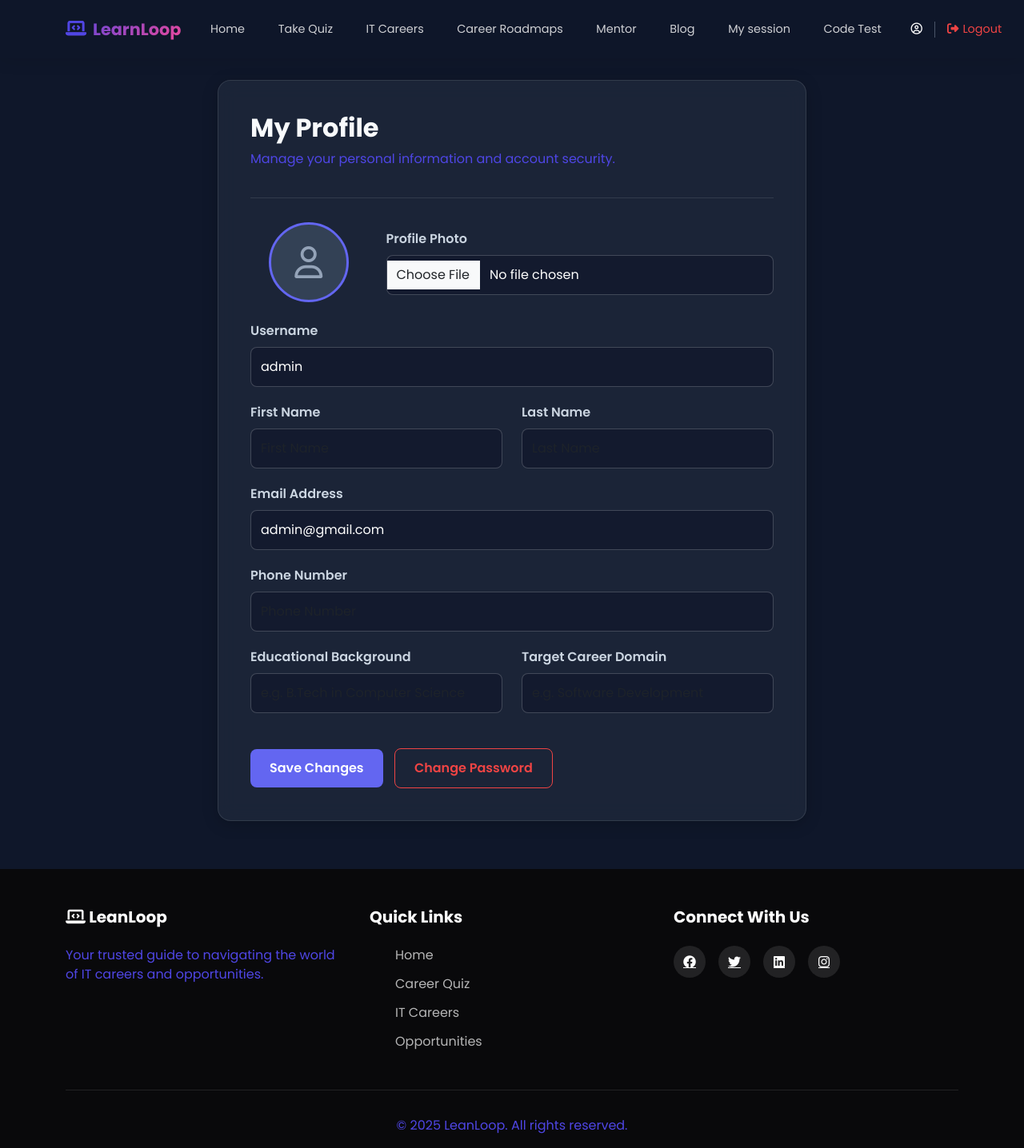
After one commit to AdarshM-Official/LearnLoop, a Django app: page /accounts/user/profile/ in a window 1280 px wide. The commit adds this page. Shown: the whole page at 80% size. Run offline with Django 5.2, Linux system fonts and the light colour scheme; a user stored in the database is signed in.

Commit message:
update progetpassword

```diff
--- a/accounts/forms.py
+++ b/accounts/forms.py
@@ -139,3 +139,26 @@ class CustomUserForm(forms.ModelForm):
         # 🔥 THIS LINE KILLS THE '---------' OPTION
         self.fields["gender"].choices = CustomUser.GENDER_CHOICES
         self.fields["gender"].required = True
+
+class UserProfileForm(forms.ModelForm):
+    class Meta:
+        model = CustomUser
+        fields = ['username', 'first_name', 'last_name', 'email', 'phone_number', 'profile_photo', 'education', 'career_domain']
+        widgets = {
+            'username': forms.TextInput(attrs={'class': 'form-control', 'placeholder': 'Username'}),
+            'first_name': forms.TextInput(attrs={'class': 'form-control', 'placeholder': 'First Name'}),
+            'last_name': forms.TextInput(attrs={'class': 'form-control', 'placeholder': 'Last Name'}),
+            'email': forms.EmailInput(attrs={'class': 'form-control', 'placeholder': 'Email Address'}),
+            'phone_number': forms.TextInput(attrs={'class': 'form-control', 'placeholder': 'Phone Number'}),
+            'profile_photo': forms.FileInput(attrs={'class': 'form-control'}),
+            'education': forms.TextInput(attrs={'class': 'form-control', 'placeholder': 'e.g. B.Tech in Computer Science'}),
+            'career_domain': forms.TextInput(attrs={'class': 'form-control', 'placeholder': 'e.g. Software Development'}),
+        }
+
+    def clean_username(self):
+        username = self.cleaned_data.get('username')
+        if username:
+            username = username.lower()
+            if CustomUser.objects.filter(username__iexact=username).exclude(pk=self.instance.pk).exists():
+                raise forms.ValidationError("A user with that username already exists.")
+        return username
--- a/accounts/models.py
+++ b/accounts/models.py
@@ -46,7 +46,11 @@ class CustomUser(AbstractUser):
         null=False
     )
 
-    profile_photo = models.ImageField(upload_to='mentor_photos/', blank=False, null=True)
+    profile_photo = models.ImageField(upload_to='profile_photos/', blank=False, null=True)
+
+    # Normal user extra fields
+    education = models.CharField(max_length=200, blank=True, null=True)
+    career_domain = models.CharField(max_length=100, blank=True, null=True)
 
     # Professional info
     profession = models.CharField(max_length=100, blank=False, null=True)
--- /dev/null
+++ b/accounts/templates/dashboard/user_profile.html
@@ -0,0 +1,111 @@
+{% extends 'dashboard/userbase.html' %}
+{% block style %}
+<style>
+    body { background-color: #0f172a; color: white; }
+    .profile-section { padding-top: 100px; padding-bottom: 60px; min-height: 100vh; }
+    .profile-card { background: rgba(30, 41, 59, 0.8); border: 1px solid rgba(255,255,255,0.1); backdrop-filter: blur(12px); border-radius: 16px; box-shadow: 0 4px 20px rgba(0,0,0,0.2); padding: 40px; }
+    .profile-header { margin-bottom: 30px; border-bottom: 1px solid rgba(255,255,255,0.1); padding-bottom: 20px; }
+    .profile-header h2 { font-weight: 700; color: #f8fafc; margin: 0; }
+    .form-group { margin-bottom: 20px; }
+    .form-label { font-weight: 600; color: #cbd5e1; margin-bottom: 8px; display: block; }
+    .form-control { background: rgba(15, 23, 42, 0.6); color: white; border: 1px solid rgba(255,255,255,0.2); border-radius: 8px; padding: 12px; transition: all 0.2s; width: 100%; }
+    .form-control:focus { border-color: #818cf8; background: rgba(15, 23, 42, 0.9); color: white; box-shadow: 0 0 0 3px rgba(129, 140, 248, 0.2); outline: none; }
+    .btn-save { background: #6366f1; color: white; border: none; padding: 12px 24px; border-radius: 8px; font-weight: 600; transition: all 0.2s; cursor: pointer; }
+    .btn-save:hover { background: #4f46e5; transform: translateY(-2px); }
+    .btn-reset { display: inline-block; background: transparent; color: #ef4444; border: 1px solid #ef4444; padding: 12px 24px; border-radius: 8px; font-weight: 600; text-decoration: none; transition: all 0.2s; margin-left: 10px; }
+    .btn-reset:hover { background: rgba(239, 68, 68, 0.1); color: #ef4444; }
+    .alert-success { background: rgba(22, 101, 52, 0.3); color: #86efac; padding: 15px; border-radius: 8px; margin-bottom: 20px; border: 1px solid #22c55e; }
+    .alert-error { background: rgba(153, 27, 27, 0.3); color: #fca5a5; padding: 15px; border-radius: 8px; margin-bottom: 20px; border: 1px solid #ef4444; }
+</style>
+{% endblock %}
+{% block content %}
+<section class="profile-section">
+    <div class="container">
+        <div class="row justify-content-center">
+            <div class="col-lg-8">
+                {% if messages %}
+                    {% for message in messages %}
+                        <div class="alert-{% if message.tags == 'error' %}error{% else %}success{% endif %}">
+                            {{ message }}
+                        </div>
+                    {% endfor %}
+                {% endif %}
+
+                <div class="profile-card">
+                    <div class="profile-header">
+                        <h2>My Profile</h2>
+                        <p class="text-muted mt-2" style="color: #94a3b8 !important;">Manage your personal information and account security.</p>
+                    </div>
+
+                    <form method="post" enctype="multipart/form-data">
+                        {% csrf_token %}
+
+                        <div class="row mb-4 align-items-center">
+                            <div class="col-md-3 text-center">
+                                {% if request.user.profile_photo %}
+                                    <img src="{{ request.user.profile_photo.url }}" alt="Profile Photo" style="width: 100px; height: 100px; object-fit: cover; border-radius: 50%; border: 3px solid #6366f1;">
+                                {% else %}
+                                    <div style="width: 100px; height: 100px; background: #334155; border-radius: 50%; display: flex; align-items: center; justify-content: center; margin: 0 auto; border: 3px solid #6366f1;">
+                                        <i class="far fa-user" style="font-size: 40px; color: #94a3b8;"></i>
+                                    </div>
+                                {% endif %}
+                            </div>
+                            <div class="col-md-9 form-group mb-0">
+                                <label class="form-label">Profile Photo</label>
+                                {{ form.profile_photo }}
+                            </div>
+                        </div>
+
+                        <div class="row">
+                            <div class="col-md-12 form-group">
+                                <label class="form-label">Username</label>
+                                {{ form.username }}
+                                {% if form.username.errors %}
+                                    <div class="text-danger mt-1" style="color: #ef4444; font-size: 13px;">{{ form.username.errors.0 }}</div>
+                                {% endif %}
+                            </div>
+                        </div>
+
+                        <div class="row">
+                            <div class="col-md-6 form-group">
+                                <label class="form-label">First Name</label>
+                                {{ form.first_name }}
+                            </div>
+                            <div class="col-md-6 form-group">
+                                <label class="form-label">Last Name</label>
+                                {{ form.last_name }}
+                            </div>
+                        </div>
+
+                        <div class="form-group">
+                            <label class="form-label">Email Address</label>
+                            {{ form.email }}
+                        </div>
+
+                        <div class="form-group">
+                            <label class="form-label">Phone Number</label>
+                            {{ form.phone_number }}
+                        </div>
+
+                        <div class="row">
+                            <div class="col-md-6 form-group">
+                                <label class="form-label">Educational Background</label>
+                                {{ form.education }}
+                            </div>
+                            <div class="col-md-6 form-group">
+                                <label class="form-label">Target Career Domain</label>
+                                {{ form.career_domain }}
+                            </div>
+                        </div>
+
+                        <div class="mt-4">
+                            <button type="submit" class="btn-save">Save Changes</button>
+                            <a href="{% url 'change_password' %}" class="btn-reset">Change Password</a>
+                        </div>
+                    </form>
+                </div>
+            </div>
+        </div>
+    </div>
+</section>
+{% endblock %}
--- a/accounts/templates/dashboard/userbase.html
+++ b/accounts/templates/dashboard/userbase.html
@@ -104,9 +104,9 @@
                     <li class="nav-item"><a class="nav-link" href="{% url 'user_sessions' %}">My session</a></li>
                     <li class="nav-item"><a class="nav-link" href="{% url 'careers:codearena' %}">Code Test</a></li>
                     <li class="nav-item ms-lg-3 d-flex align-items-center user-controls">
-                        <span class="nav-username">
-                            <i class="far fa-user-circle"></i> {{ request.user.username }}
-                        </span>
+                        <a href="{% url 'user_profile' %}" class="nav-username" style="text-decoration: none;">
+                            <i class="far fa-user-circle"></i> {{ request.user.first_name }} {{ request.user.last_name }}
+                        </a>
                         <span class="nav-divider"></span>
                         <a class="nav-logout" href="{% url 'logout' %}">
                             <i class="fas fa-sign-out-alt"></i> Logout
--- a/accounts/urls.py
+++ b/accounts/urls.py
@@ -9,6 +9,9 @@ urlpatterns = [
     # Mentor authentication (login/signup)
     path('mentor/auth/', views.mentor_auth_view, name='mentor_auth'),
 
+    path('user/profile/', views.user_profile, name='user_profile'),
+    path('user/change-password/', views.change_password, name='change_password'),
+
     # ❌ REMOVE THIS LINE - mentor dashboard is now in mentor/urls.py
     # path('mentor/dashboard/', views.mentor_dashboard, name='mentor_dashboard'),
 
--- a/accounts/views.py
+++ b/accounts/views.py
@@ -146,3 +146,46 @@ def delete_mentor(request, mentor_id):
 def log_out(request):
     logout(request)
     return redirect('auth')
+
+from django.contrib.auth import update_session_auth_hash
+from django.contrib.auth.forms import PasswordChangeForm
+
+@login_required
+def user_profile(request):
+    if request.method == 'POST':
+        form = UserProfileForm(request.POST, request.FILES, instance=request.user)
+        if form.is_valid():
+            form.save()
+            messages.success(request, 'Your profile has been updated successfully!')
+            return redirect('user_profile')
+        else:
+            messages.error(request, 'Please correct the errors below.')
+    else:
+        form = UserProfileForm(instance=request.user)
+
+    return render(request, 'dashboard/user_profile.html', {'form': form})
+
+@login_required
+def change_password(request):
+    is_mentor = getattr(request.user, 'role', 'user') == 'mentor'
+    base_template = 'dashboard/mentorbase.html' if is_mentor else 'dashboard/userbase.html'
+    from django.urls import reverse
+    cancel_url = reverse('mentor_profile_setup') if is_mentor else reverse('user_profile')
+
+    if request.method == 'POST':
+        form = PasswordChangeForm(request.user, request.POST)
+        if form.is_valid():
+            user = form.save()
+            update_session_auth_hash(request, user)  # Important to keep the user logged in
+            messages.success(request, 'Your password was successfully updated!')
+            return redirect('mentor_profile_setup' if is_mentor else 'user_profile')
+        else:
+            messages.error(request, 'Please correct the errors below.')
+    else:
+        form = PasswordChangeForm(request.user)
+
+    return render(request, 'dashboard/change_password.html', {
+        'form': form,
+        'base_template': base_template,
+        'cancel_url': cancel_url
+    })
--- a/learnloop/settings.py
+++ b/learnloop/settings.py
@@ -29,7 +29,9 @@ GROQ_API_KEY = os.environ.get("GROQ_API_KEY")
 SECRET_KEY = os.environ.get('SECRET_KEY', 'django-insecure-4h19^p)$iox!u9vsn@2ekmeyg8u-()3@u*xaxpvii7@2tr=9x*')
 
 # SECURITY WARNING: don't run with debug turned on in production! Make sure to set the DEBUG environment variable to 'False' in production.
-DEBUG = os.environ.get('DEBUG', 'False') == 'False'
+# DEBUG = os.environ.get('DEBUG', 'False') == 'True'
+
+DEBUG = True
 
 ALLOWED_HOSTS = os.environ.get('ALLOWED_HOSTS', ',localhost,127.0.0.1').split(',')
 
```
Also changed, not shown: accounts/templates/dashboard/change_password.html (added, +55 -0 lines), mentor/templates/mentor/profile.html (+8 -0 lines), mentor/views.py (+8 -0 lines), accounts/migrations/0013_customuser_career_domain_customuser_education_and_more.py (added), db.sqlite3.
